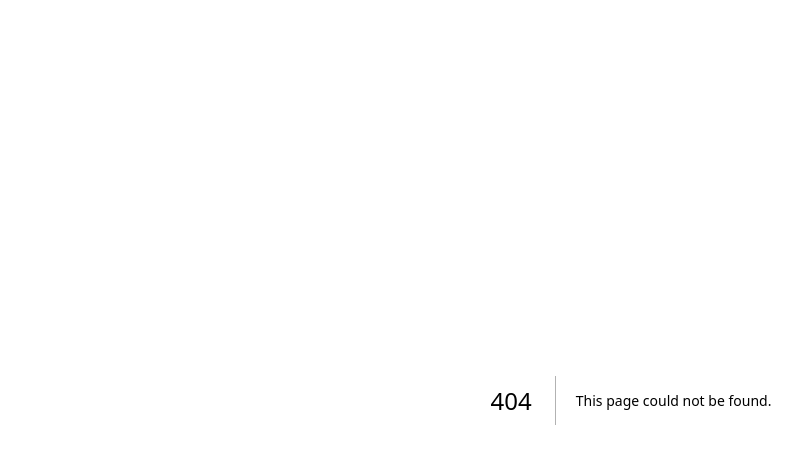
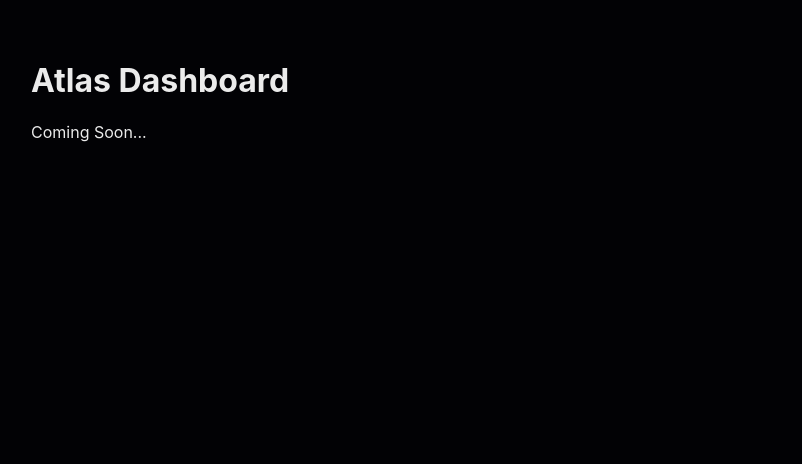
Before and after one commit to Yasira82/Atlas-template-base, a Next.js app: page /app in a window 1280 px wide. Before the commit this address had no page. Shown: the top 464 px of the page, without its empty margins (9-811 px from the left). Built offline with nearby package versions, Linux system fonts and the light colour scheme.

Commit message:
Create AppPage component for Atlas Dashboard

```diff
--- /dev/null
+++ b/src/app/app/page.tsx
@@ -0,0 +1,8 @@
+export default function AppPage() {
+  return (
+    <main style={{ padding: 40 }}>
+      <h1>Atlas Dashboard</h1>
+      <p>Coming Soon...</p>
+    </main>
+  );
+}
```
